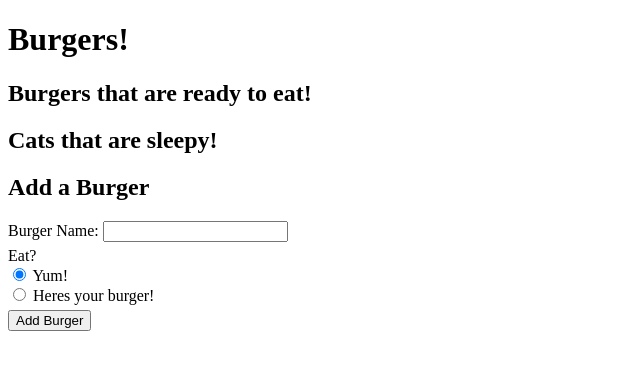
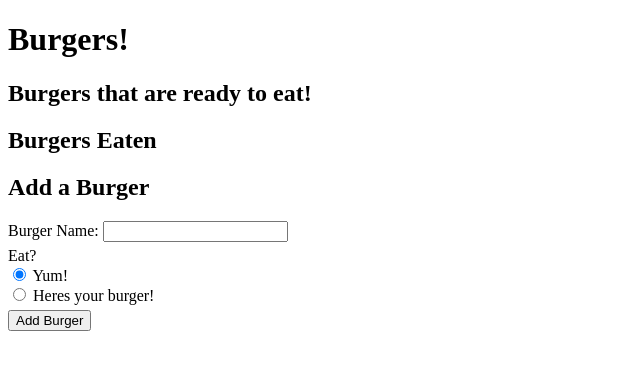
Before and after one commit to brakluner/BurgerEater9000, a Node server app: page / in a window 1280 px wide. Shown: the top 370 px of the page, without its empty margins (0-640 px from the left). Run offline with Node 20, Linux system fonts and the light colour scheme; data that the repository does not hold is empty; some libraries are stand-ins or nearby versions.

Commit message:
got delete and post calls working
I also got the handlebars to linkup that provides css and delete buttons. I have some writing that needs to be omitted, then I need to create the eaten burgers table before figuring out how I'm going to make this live on heroku

```diff
--- a/controllers/burgController.js
+++ b/controllers/burgController.js
@@ -3,13 +3,13 @@ var express = require("express");
 var router = express.Router();
 
 // Import the model (cat.js) to use its database functions.
-var cat = require("../models/burger.js");
+var burger = require("../models/burger.js");
 
 // Create all our routes and set up logic within those routes where required.
 router.get("/", function(req, res) {
-  cat.all(function(data) {
+  burger.all(function(data) {
     var hbsObject = {
-      cats: data
+      burgers: data
     };
     console.log(hbsObject);
     res.render("index", hbsObject);
@@ -17,10 +17,10 @@ router.get("/", function(req, res) {
 });
 
 router.post("/api/burgers", function(req, res) {
-  cat.create([
+  burger.create([
     "name", "devoured"
   ], [
-    req.body.name, req.body.sleepy
+    req.body.name, req.body.devoured
   ], function(result) {
     // Send back the ID of the new quote
     res.json({ id: result.insertId });
@@ -32,8 +32,8 @@ router.put("/api/burgers/:id", function(req, res) {
 
   console.log("condition", condition);
 
-  cat.update({
-    sleepy: req.body.sleepy
+  burger.update({
+    devoured: req.body.devoured
   }, condition, function(result) {
     if (result.changedRows == 0) {
       // If no rows were changed, then the ID must not exist, so 404
@@ -44,10 +44,10 @@ router.put("/api/burgers/:id", function(req, res) {
   });
 });
 
-router.delete("/api/burgerss/:id", function(req, res) {
+router.delete("/api/burgers/:id", function(req, res) {
   var condition = "id = " + req.params.id;
 
-  cat.delete(condition, function(result) {
+  burger.delete(condition, function(result) {
     if (result.affectedRows == 0) {
       // If no rows were changed, then the ID must not exist, so 404
       return res.status(404).end();
--- a/views/index.handlebars
+++ b/views/index.handlebars
@@ -10,12 +10,12 @@
   {{/each}}
 </ul>
 
-<h2>Cats that are sleepy!</h2>
+<h2>Burgers Eaten</h2>
 
 <ul>
   {{#each burgers}}
     {{#if devoured}}
-      {{> burgerss/burger-block eat=false}}
+      {{> burgers/burger-block eat=false}}
     {{/if}}
   {{/each}}
 </ul>
@@ -29,9 +29,9 @@
   </div>
 
   <div class="form-group">
-    <label for="sleepy">Eat?</label><br>
-    <input type="radio" name="sleepy" value="1" checked> Yum!<br>
-    <input type="radio" name="sleepy" value="0"> Heres your burger!
+    <label for="devoured">Eat?</label><br>
+    <input type="radio" name="devoured" value="1" checked> Yum!<br>
+    <input type="radio" name="devoured" value="0"> Heres your burger!
   </div>
 
   <button type="submit">Add Burger</button>
--- /dev/null
+++ b/views/partials/burgers/burger-block.handlebars
@@ -0,0 +1,9 @@
+<li>
+	{{name}}
+
+	<button class="change-eat" data-id="{{id}}" data-neweat="{{eat}}">
+		{{#if eat}}Dinner Time!{{else}}HERES UR BURGER!{{/if}}
+	</button>
+
+	<button class="delete-burger" data-id="{{this.id}}">DELETE!</button>
+</li>
```
Also changed, not shown: public/assets/js/burgers.js.
